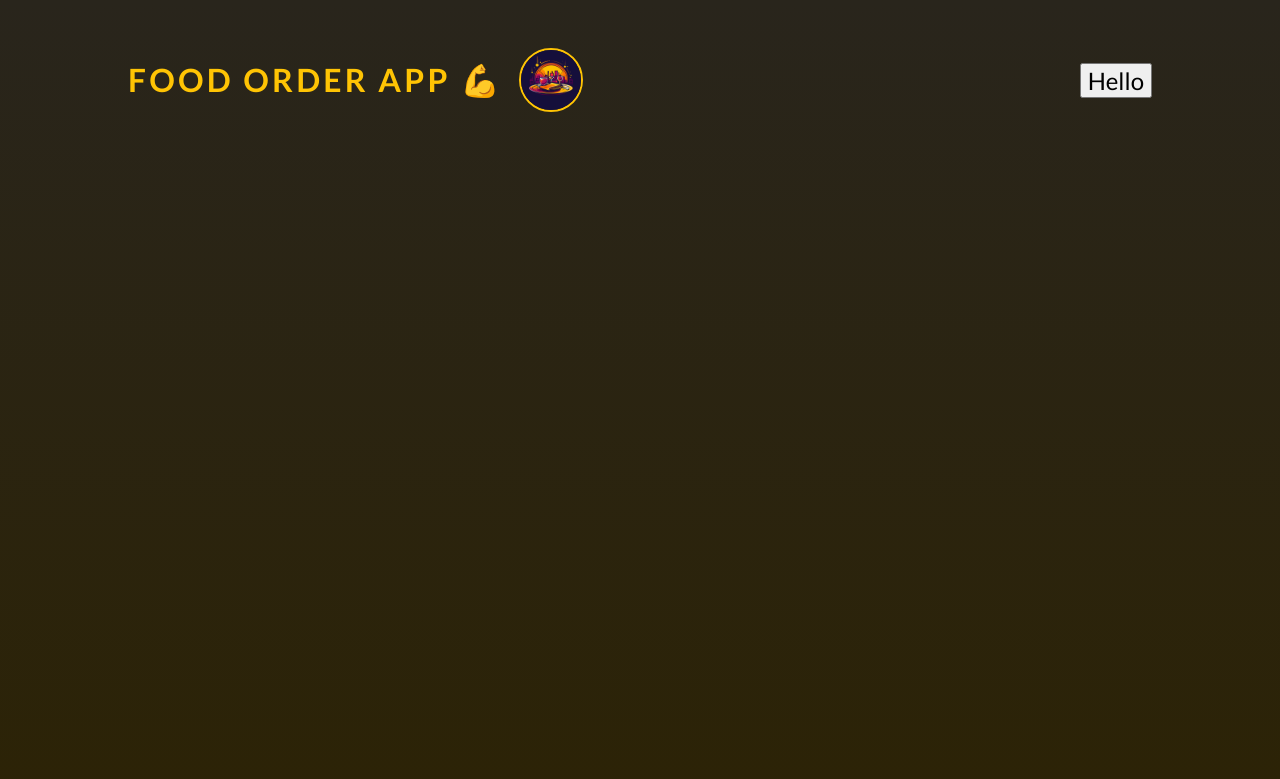
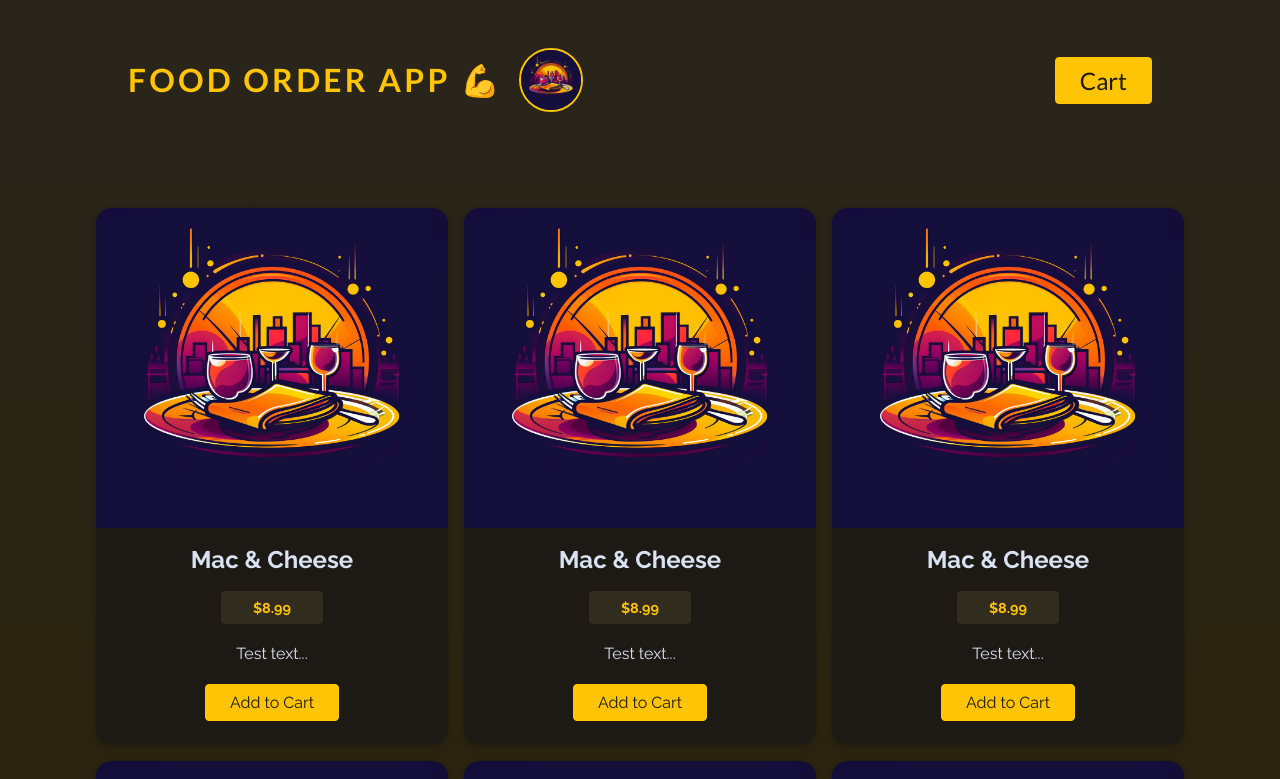
Before and after one commit to Alozi/food-order-app, a React (Vite) app: page / in a window 1280 px wide. Shown: the top 779 px of the page. Built offline with nearby package versions, Linux system fonts and the light colour scheme.

Commit message:
Add component MealItem

```diff
--- a/src/App.jsx
+++ b/src/App.jsx
@@ -1,9 +1,11 @@
 import Header from "./components/Header";
+import Container from "./components/Container";
 
 function App() {
   return (
     <>
       <Header />
+      <Container />
     </>
   );
 }
--- /dev/null
+++ b/src/components/Container.jsx
@@ -0,0 +1,13 @@
+import MealItem from "./MealItem";
+
+
+export default function Container() {
+    return <main id="meals">
+        <MealItem />
+        <MealItem />
+        <MealItem />
+        <MealItem />
+        <MealItem />
+        <MealItem />
+    </main>
+}
--- a/src/components/Header.jsx
+++ b/src/components/Header.jsx
@@ -4,9 +4,9 @@ export default function Header() {
   return (
     <header id="main-header">
       <h1 id="title">
-        Food Order App 💪 <img src={Image} />
+        Food Order App 💪 <img src={Image} alt="Food order logo" />
       </h1>
-      <button>Hello</button>
+      <button className="button">Cart</button>
     </header>
   );
 }
--- /dev/null
+++ b/src/components/MealItem.jsx
@@ -0,0 +1,20 @@
+import Image from "../assets/logo.jpg";
+
+export default function MealItem() {
+  return (
+    <div className="meal-item">
+      <article>
+        <img src={Image} alt="Food order logo" />
+        <h3>Mac & Cheese</h3>
+        <div>
+          <span className="meal-item-price">$8.99</span>
+        </div>
+        <p className="meal-item-description">Test text...</p>
+        <div className="meal-item-actions">
+          <button className="button">Add to Cart</button>
+        </div>
+      </article>
+      test
+    </div>
+  );
+}
```
